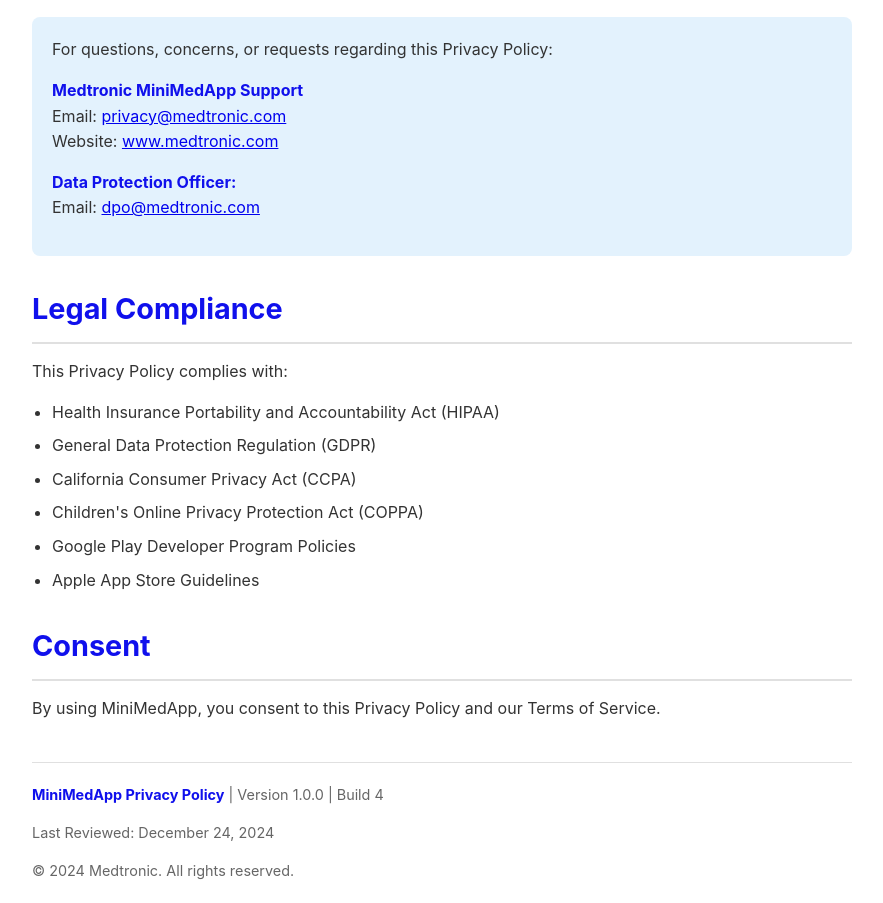
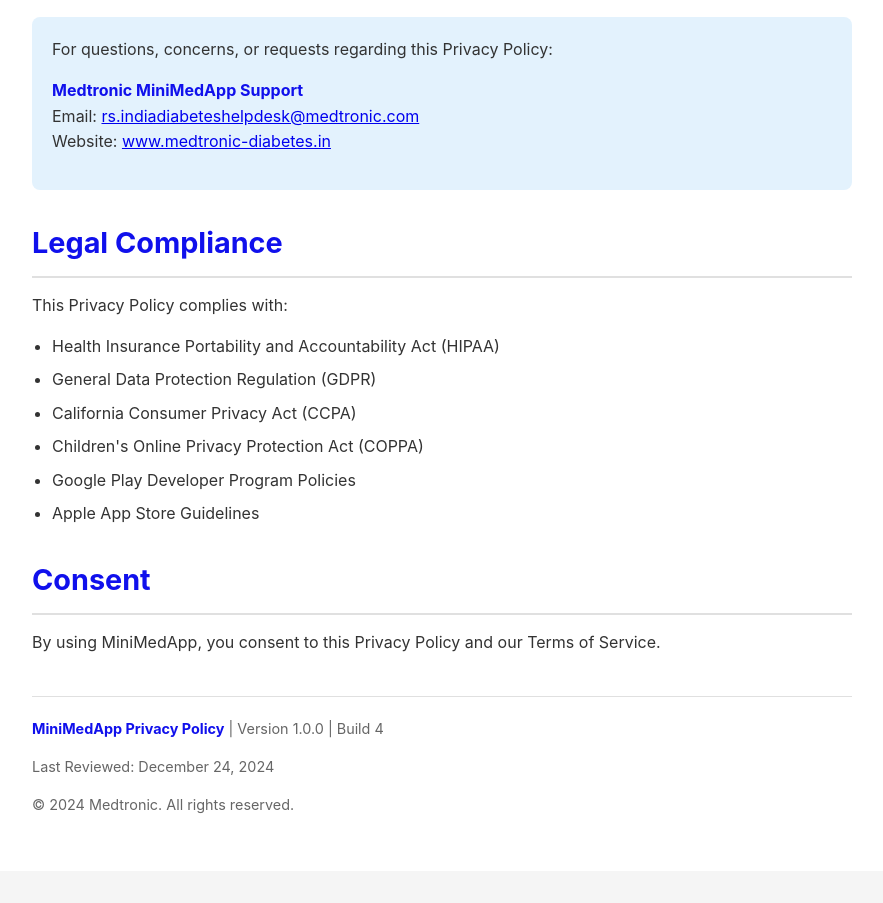
Before and after one commit to Chandan7710/minimedapp-privacy, a plain HTML site: page index.html in a window 1280 px wide. Shown: the part 4868-5771 px from the top of the page, without its empty margins (198-1081 px from the left). After the commit the page ends 5739 px from the top, so only its background shows below. Drawn offline with Linux system fonts and the light colour scheme.

Commit message:
Update contact information with correct Medtronic India details

```diff
--- a/index.html
+++ b/index.html
@@ -296,10 +296,8 @@
         <div class="contact-box">
             <p>For questions, concerns, or requests regarding this Privacy Policy:</p>
             <p><strong>Medtronic MiniMedApp Support</strong><br>
-            Email: <a href="mailto:privacy@medtronic.com">privacy@medtronic.com</a><br>
-            Website: <a href="https://www.medtronic.com" target="_blank">www.medtronic.com</a></p>
-            <p><strong>Data Protection Officer:</strong><br>
-            Email: <a href="mailto:dpo@medtronic.com">dpo@medtronic.com</a></p>
+            Email: <a href="mailto:rs.indiadiabeteshelpdesk@medtronic.com">rs.indiadiabeteshelpdesk@medtronic.com</a><br>
+            Website: <a href="https://www.medtronic-diabetes.in/" target="_blank">www.medtronic-diabetes.in</a></p>
         </div>
 
         <h2>Legal Compliance</h2>
```
